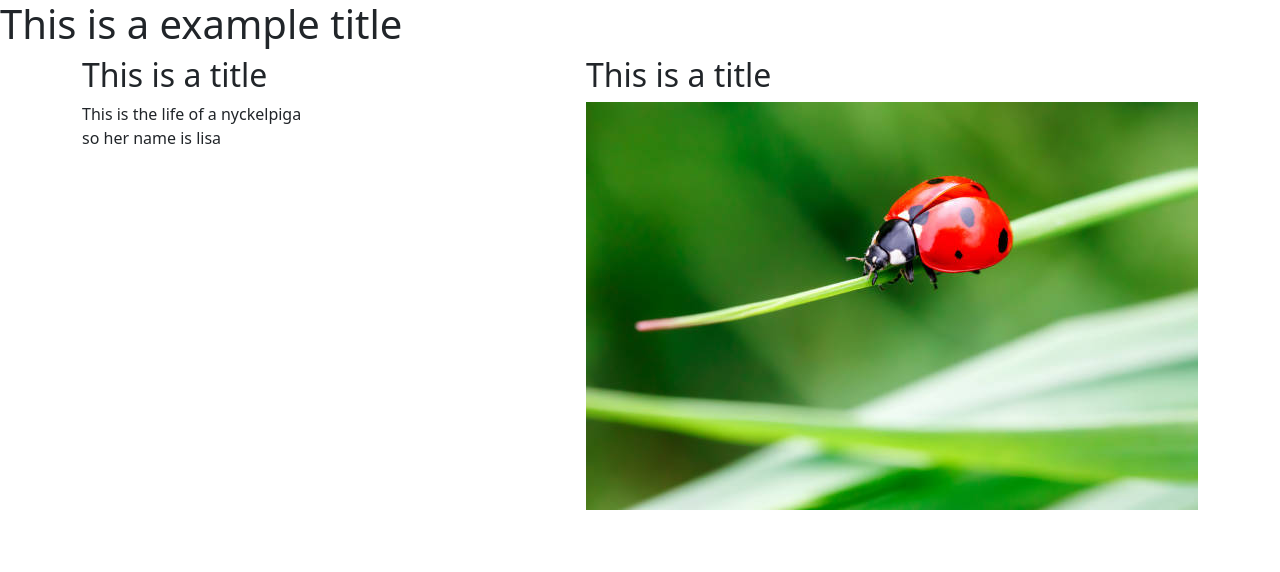
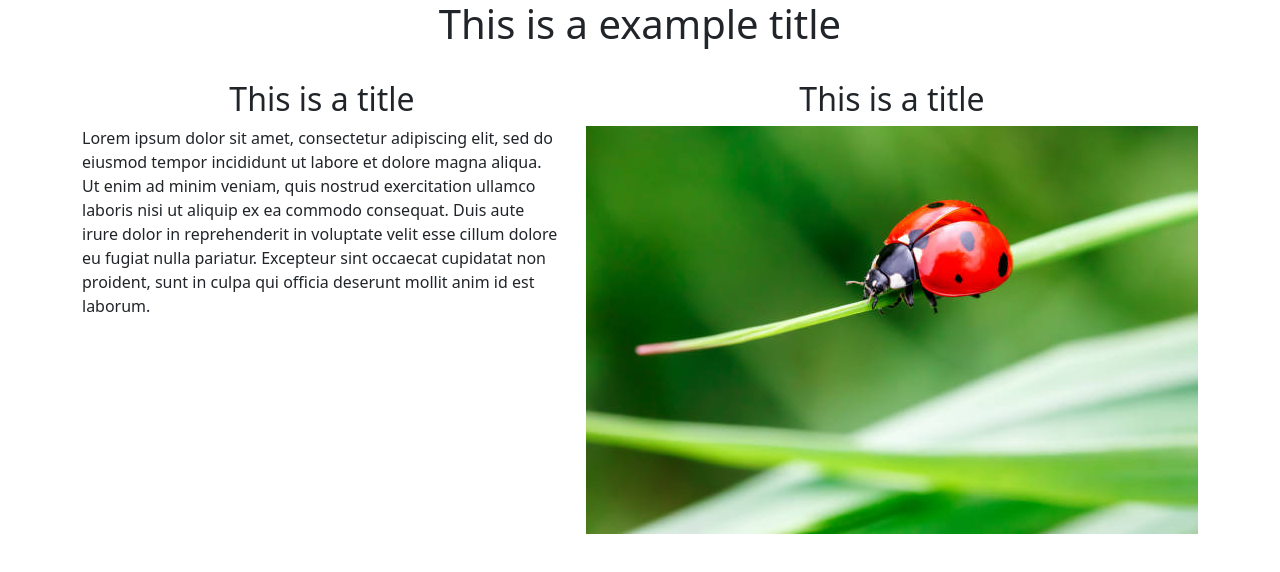
Before and after one commit to Sybonade/github_test, a plain HTML site: page index.html in a window 1280 px wide. Drawn offline with nearby package versions, Linux system fonts and the light colour scheme.

Commit message:
index.html

```diff
--- a/index.html
+++ b/index.html
@@ -7,16 +7,19 @@
     <title>Document</title>
 </head>
 <body>
-    <h1>This is a example title</h1>
+    <h1 class="text-center">This is a example title</h1>
+    <br>
     <div id="header" class="container">
         <div class="row">
             <br>
             <div class="col">
-                <h2>This is a title</h2>
-                <p>This is the life of a nyckelpiga <br> so her name is lisa</p>
+                <h2 class="text-center">This is a title</h2>
+                <p>Lorem ipsum dolor sit amet, consectetur adipiscing elit, sed do eiusmod tempor incididunt ut labore et dolore magna aliqua.
+                    Ut enim ad minim veniam, quis nostrud exercitation ullamco laboris nisi ut aliquip ex ea commodo consequat. Duis aute irure dolor in reprehenderit in voluptate velit esse cillum dolore eu fugiat nulla pariatur.
+                    Excepteur sint occaecat cupidatat non proident, sunt in culpa qui officia deserunt mollit anim id est laborum.</p>
             </div>
             <div class="col">
-                <h2>This is a title</h2>
+                <h2 class="text-center">This is a title</h2>
                 <img id="nyckelpiga_img" src="img\nyckelpiga.jpg" alt="nyckelpiga">
             </div>
         </div>
```
